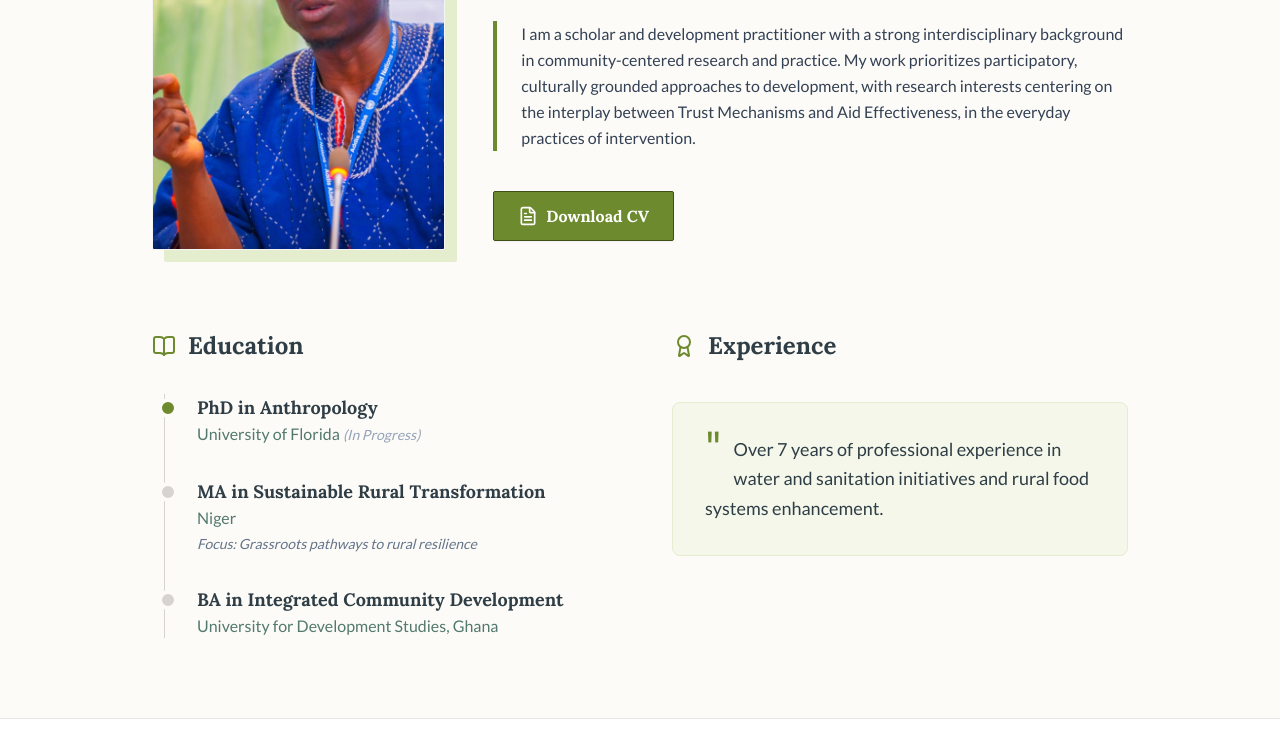
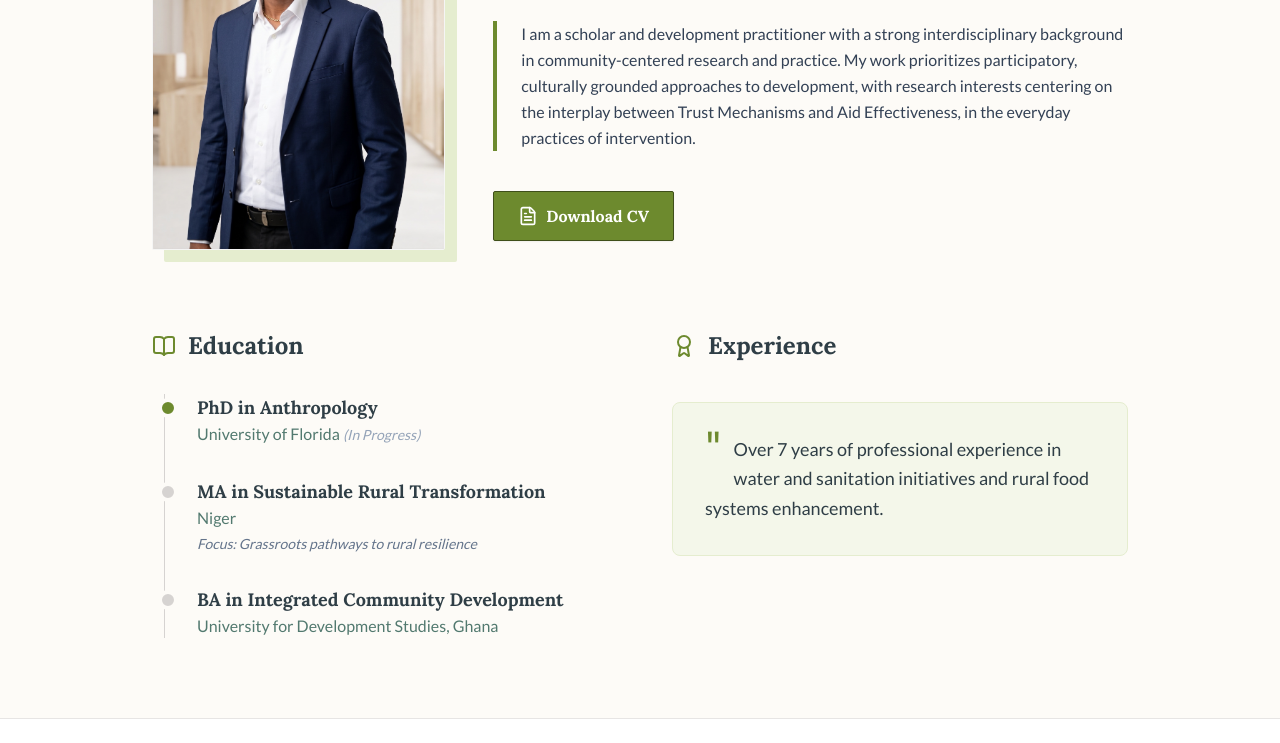
Before and after one commit to Nyarko1/Lawrence_Fletcher, a plain HTML site: page index.html in a window 1280 px wide. Shown: the part 294-1037 px from the top of the page. Drawn offline with nearby package versions, Linux system fonts and the light colour scheme.

Commit message:
Use new headshot photo: point headshot image to Website files/headshot.jpg

```diff
--- a/index.html
+++ b/index.html
@@ -158,7 +158,7 @@
                         <div
                             class="relative w-full aspect-[3/4] bg-stone-200 rounded-sm flex items-center justify-center overflow-hidden border border-stone-100">
                             <!-- <i data-lucide="user" class="w-20 h-20 text-stone-400"></i> -->
-                            <img src="Website%20files/headshot.png" alt="Fletcher Lawrence" class="w-full h-full object-cover">
+                            <img src="Website%20files/headshot.jpg" alt="Fletcher Lawrence" class="w-full h-full object-cover">
                         </div>
                     </div>
                 </div>
```
